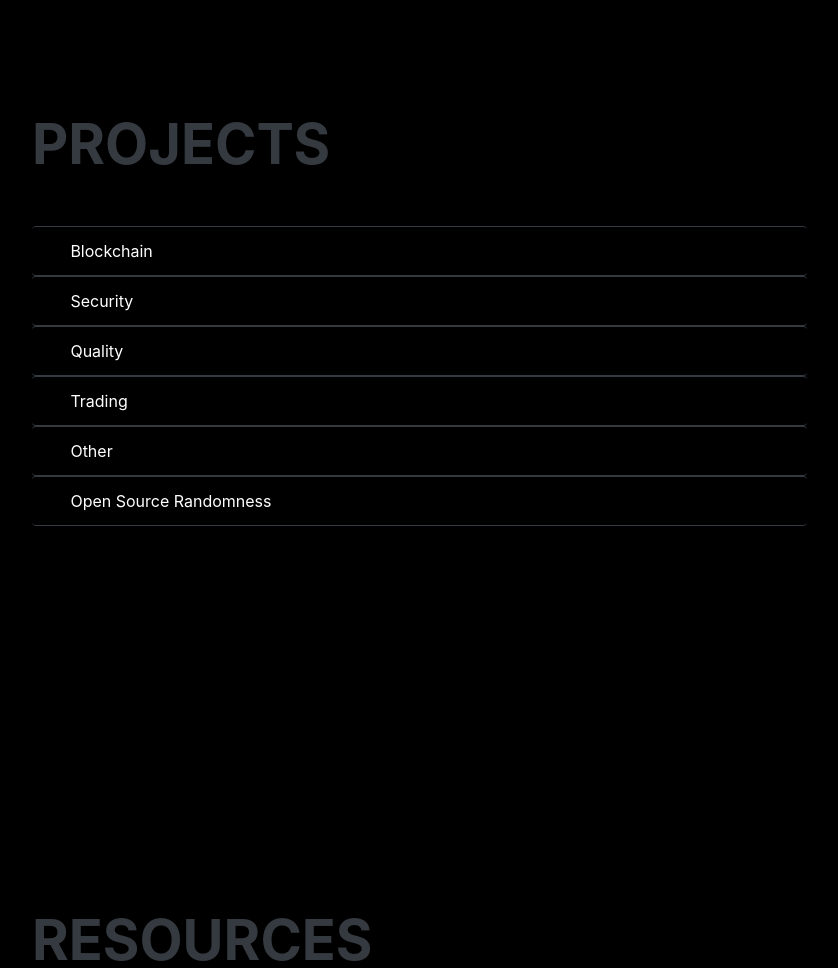
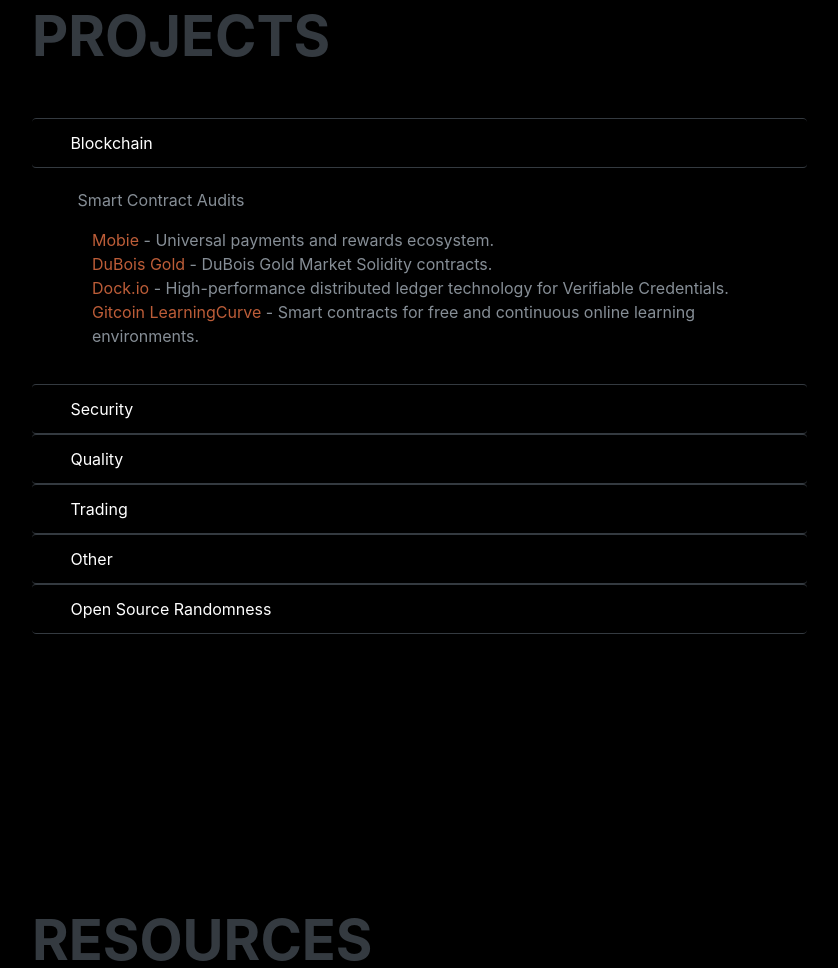
Before and after one commit to bbeale/bbeale.github.io, a plain HTML site: page index.html in a window 1280 px wide. Shown: the part 5106-6074 px from the top of the page, without its empty margins (288-1126 px from the left). Drawn offline with Linux system fonts and the light colour scheme; a web font is replaced by a local one.

Commit message:
Another small update to the projects page.

```diff
--- a/index.html
+++ b/index.html
@@ -340,7 +340,7 @@
 						</div>
 
 						<div id="collapseBloc"
-							 class="collapse" aria-labelledby="headingBloc" data-parent="#projectAccordion">
+							 class="collapse show" aria-labelledby="headingBloc" data-parent="#projectAccordion">
 							<div class="card card-body project-dropdown">
 								<p class="sec-header">Smart Contract Audits</p>
 								<ul class="project-list">
```
